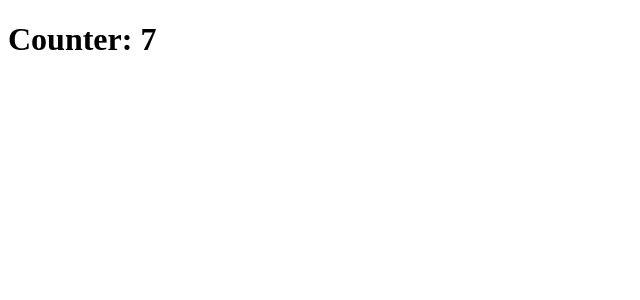
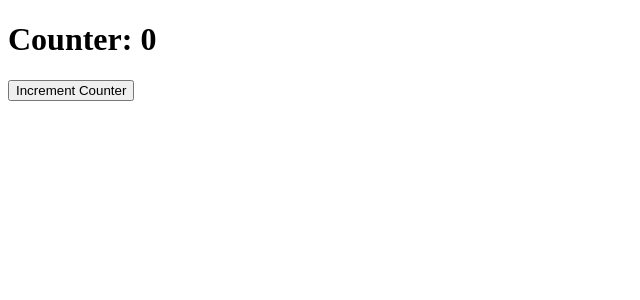
Before and after one commit to ANDgeloREA/react-exercises, a React (Create React App) app in the folder react-exercises/: page / in a window 1280 px wide. Shown: the top 300 px of the page, without its empty margins (0-640 px from the left). Built offline with nearby package versions, Linux system fonts and the light colour scheme.

Commit message:
complete exercise 18

```diff
--- a/react-exercises/src/App.js
+++ b/react-exercises/src/App.js
@@ -1,10 +1,10 @@
 import React from "react";
-import Counter from "./components/Counter";
+import ClickCounter from "./components/ClickCounter";
 
 function App() {
   return (
     <>
-      <Counter />
+      <ClickCounter />
     </>
   );
 }
--- /dev/null
+++ b/react-exercises/src/components/ClickCounter.js
@@ -0,0 +1,32 @@
+import React from "react"
+import CounterDisplay from "./CounterDisplay";
+
+class ClickCounter extends React.Component {
+    state = {
+        count: this.props.initialValue
+    }
+
+    handleCounterIncrement = () => {
+        this.setState((state) => {
+            return {
+                count: state.count + this.props.increment
+            }
+        })
+    }
+
+    render() {
+        return (
+            <>
+                <CounterDisplay count={this.state.count}/>
+                <button onClick={this.handleCounterIncrement}>Increment Counter</button>
+            </>
+        )
+    }
+}
+
+ClickCounter.defaultProps = {
+    initialValue: 0,
+    increment: 1,
+}
+
+export default ClickCounter;
--- a/react-exercises/src/components/Counter.js
+++ /dev/null
@@ -1,36 +0,0 @@
-import React from "react"
-import CounterDisplay from "./CounterDisplay";
-
-class Counter extends React.Component {
-    state = {
-        count: this.props.initialValue
-    }
-
-    constructor(props) {
-        super(props)
-
-        setInterval(() => {
-            this.setState((state) => {
-                return {
-                    count: state.count + this.props.increment
-                }
-            })
-        }, this.props.incrementInterval);
-    }
-
-    render() {
-        return (
-            <>
-                <CounterDisplay count={this.state.count}/>
-            </>
-        )
-    }
-}
-
-Counter.defaultProps = {
-    initialValue: 0,
-    incrementInterval: 1000,
-    increment: 1,
-}
-
-export default Counter;
```
Also changed, not shown: 2 other files (tests, documents, lock files or other folders).
